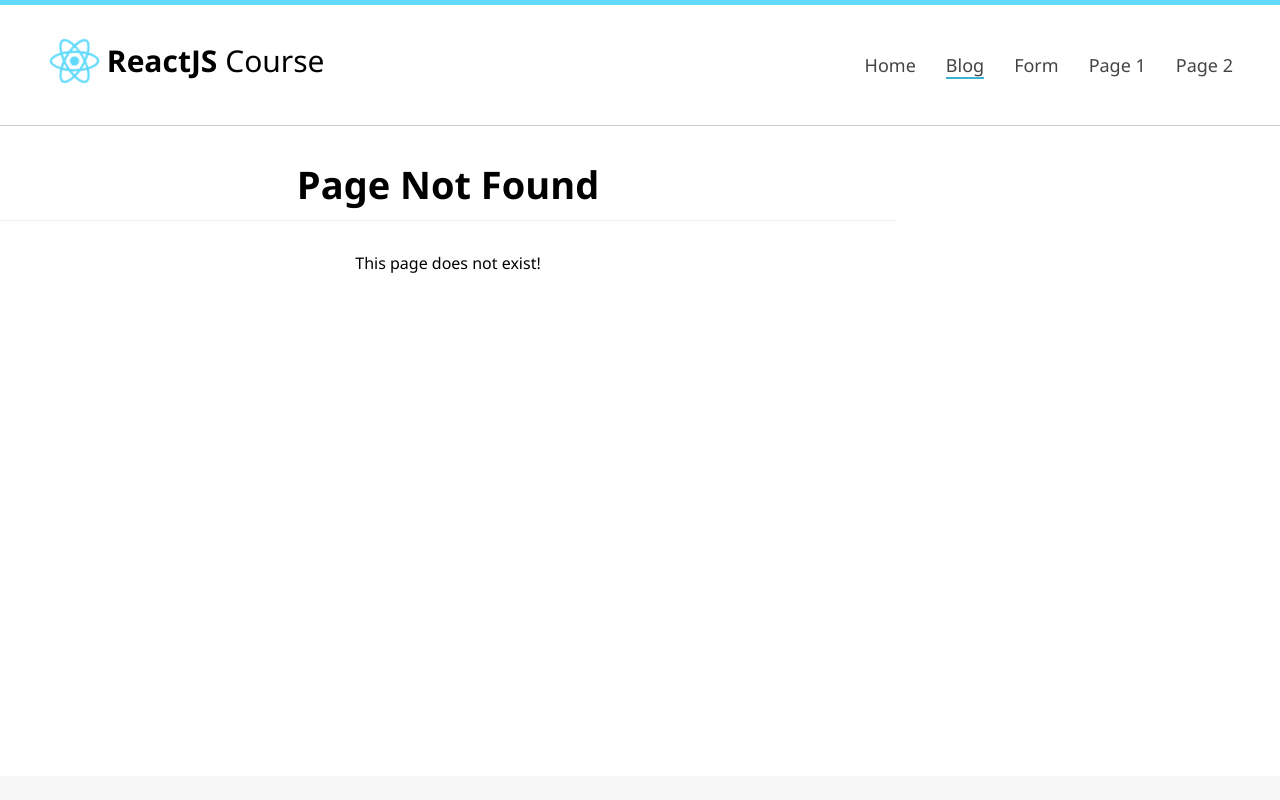
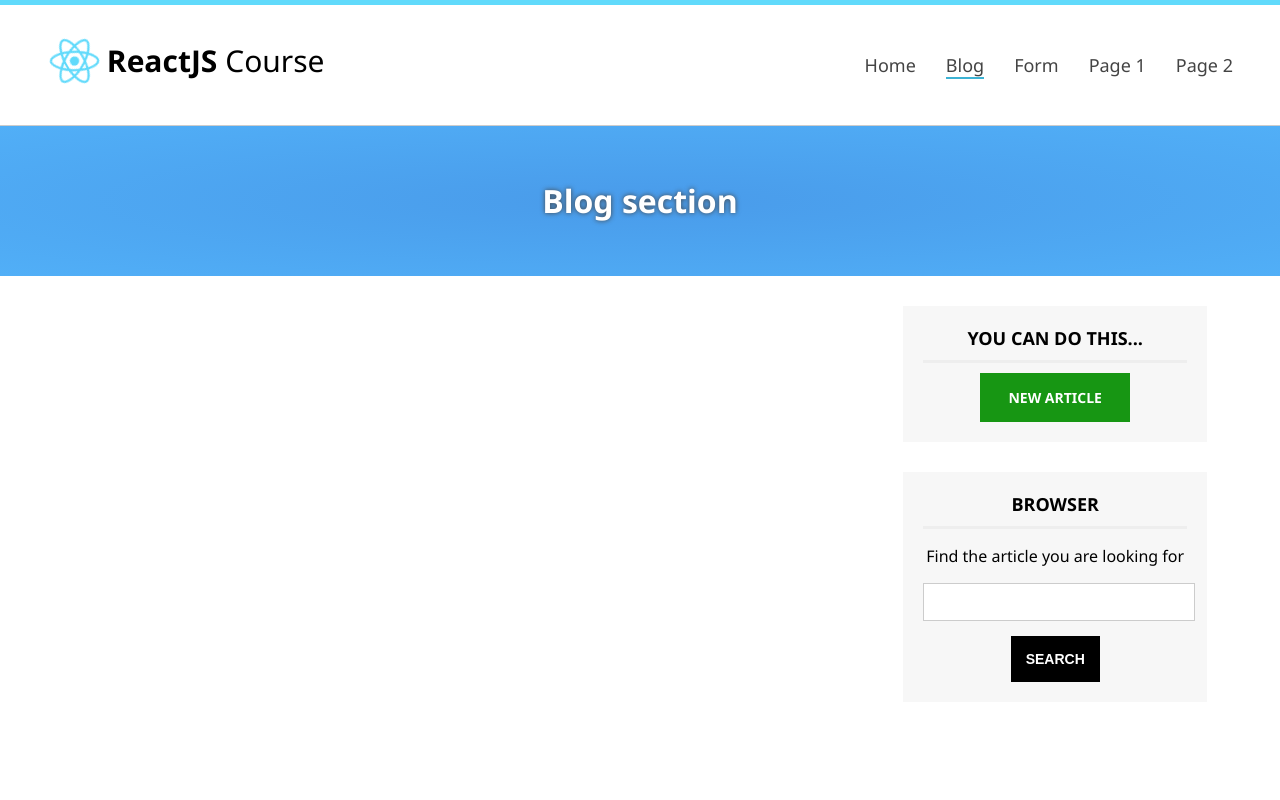
Before and after one commit to Ruli-AlSe/training-react, a React (Create React App) app: page /blog in a window 1280 px wide. Before the commit this address had no page. Shown: the top 800 px of the page. Built offline with nearby package versions, Linux system fonts and the light colour scheme.

Commit message:
Create and custom blog page

```diff
--- a/src/Router.js
+++ b/src/Router.js
@@ -7,6 +7,7 @@ import NotFound from "./components/NotFound";
 import Header from "./components/Header";
 import Footer from "./components/Footer";
 import Home from "./components/Home";
+import Blog from "./components/Blog";
 
 class Router extends React.Component {
   render() {
@@ -15,6 +16,7 @@ class Router extends React.Component {
         <Header />
           <Switch>
             <Route exact path="/" component={Home} />
+            <Route exact path="/blog" component={Blog} />
             <Route exact path="/home" component={Home} />
             <Route exact path="/page1" component={Movies} />
             <Route component={NotFound} />
--- /dev/null
+++ b/src/components/Blog.js
@@ -0,0 +1,24 @@
+import React from 'react';
+
+import Slider from './Slider';
+import Sidebar from './Sidebar';
+
+class Blog extends React.Component {
+  render() {
+    var titleSlider = 'Blog section';
+
+    return(
+      <div id="blog">
+        <Slider title={titleSlider} size="slider-small" />
+        <div className="center">
+          <div id="content" >
+            { /* Articles list from API */ }
+          </div>
+          <Sidebar blog="true" />
+        </div>
+      </div>
+    );
+  }
+}
+
+export default Blog;
--- a/src/components/Home.js
+++ b/src/components/Home.js
@@ -10,7 +10,7 @@ class Home extends React.Component {
 
     return(
       <div id="home">
-        <Slider title={titleSlider} btnText={titleBtn} />
+        <Slider title={titleSlider} btnText={titleBtn} size="slider-big" />
         <div className="center">
           <div id="content" >
             <h2 className="subheader">Latest articles</h2>
--- a/src/components/Sidebar.js
+++ b/src/components/Sidebar.js
@@ -4,12 +4,14 @@ class Sidebar extends React.Component {
   render() {
     return (
       <aside id="sidebar">
+        {this.props.blog === "true" &&
           <div id="nav-blog" className="sidebar-item">
             <h3>You can do this...</h3>
             <a href="#" className="btn btn-success">
               New article
             </a>
           </div>
+        }
 
         <div id="search" className="sidebar-item">
           <h3>Browser</h3>
--- a/src/components/Slider.js
+++ b/src/components/Slider.js
@@ -3,13 +3,15 @@ import React from "react";
 class Slider extends React.Component {
   render() {
     return (
-      <div id="slider" className="slider-big">
+      <div id="slider" className={this.props.size}>
         <h1>
           { this.props.title }
         </h1>
-        <a href="#" className="btn-white">
-          { this.props.btnText }
-        </a>
+        {this.props.btnText &&
+          <a href="#" className="btn-white">
+            { this.props.btnText }
+          </a>
+        }
       </div>
     );
   }
```
Lines whose indentation alone changed are shown as unchanged.
